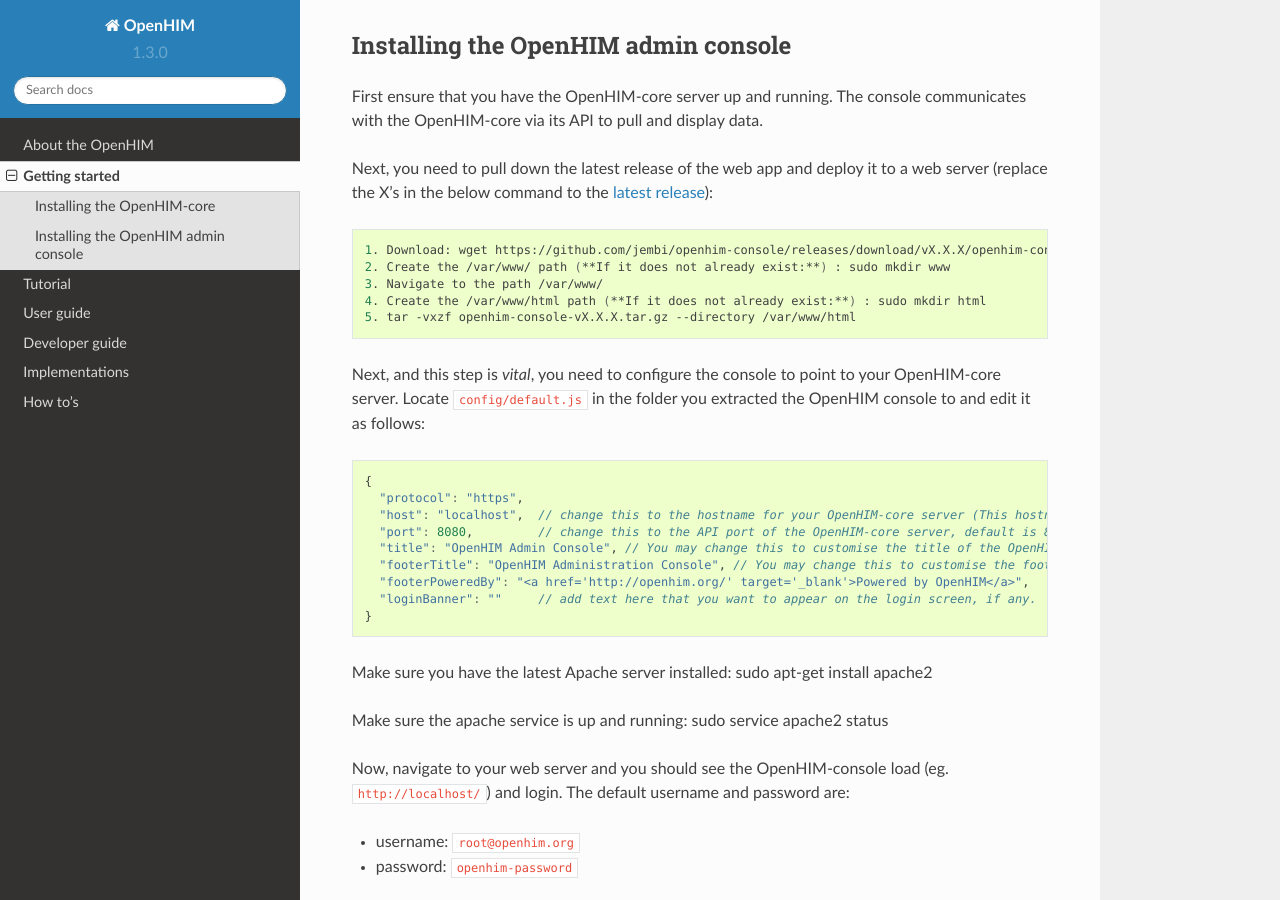
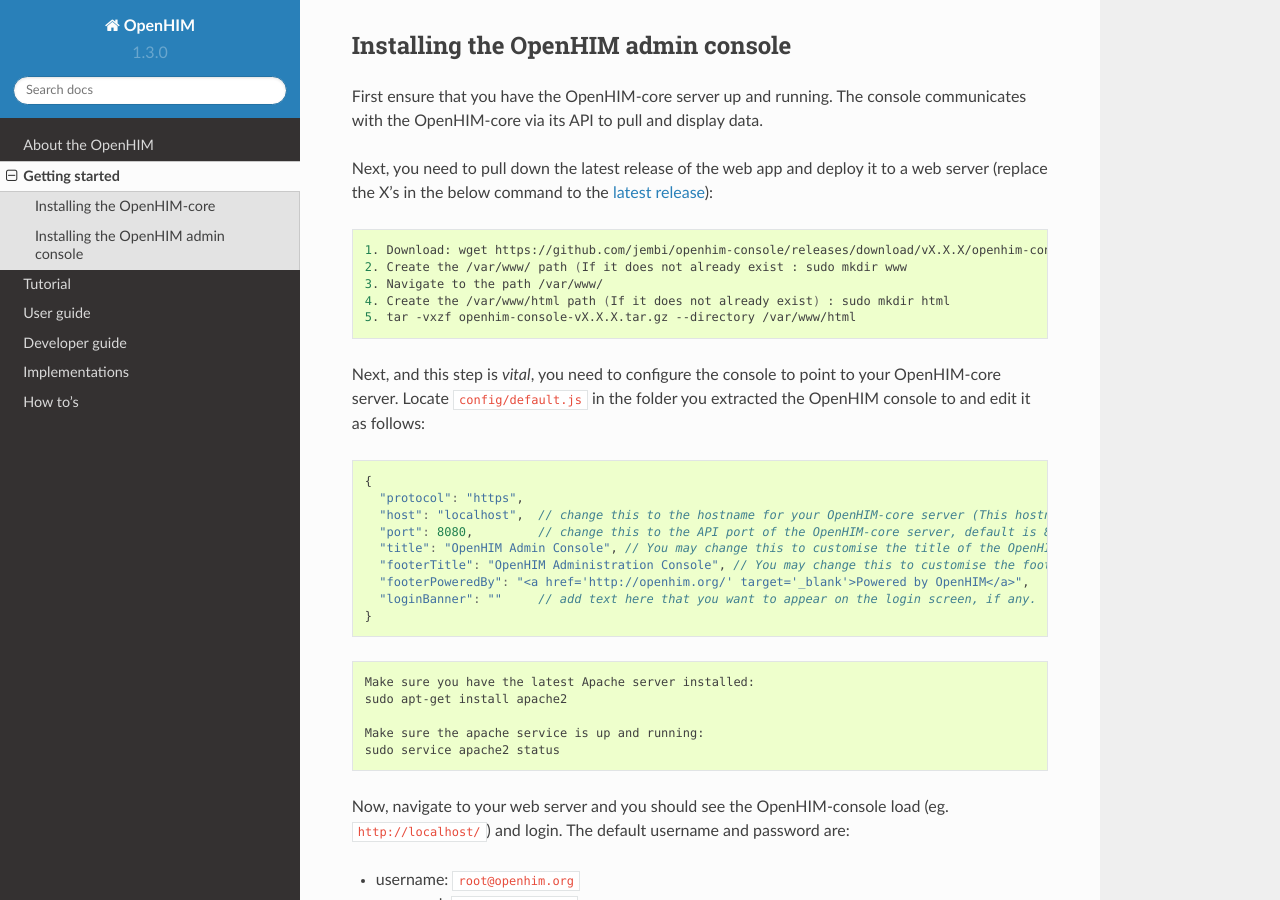
Before and after one commit to jembi/openhim-core-js, a Sphinx documentation site: the page built from docs/getting-started.md, in a window 1280 px wide and 900 px high, scrolled down 1955 px. Built offline with Sphinx 7.4.7 and the Read the Docs theme 2.0.0, drawn with Linux system fonts in a browser that asks for light colours.

Commit message:
Update getting-started.md

````diff
--- a/docs/getting-started.md
+++ b/docs/getting-started.md
@@ -81,9 +81,9 @@
 
 ```sh
 1. Download: wget https://github.com/jembi/openhim-console/releases/download/vX.X.X/openhim-console-vX.X.X.tar.gz
-2. Create the /var/www/ path (**If it does not already exist:**) : sudo mkdir www
+2. Create the /var/www/ path (If it does not already exist : sudo mkdir www
 3. Navigate to the path /var/www/
-4. Create the /var/www/html path (**If it does not already exist:**) : sudo mkdir html
+4. Create the /var/www/html path (If it does not already exist) : sudo mkdir html
 5. tar -vxzf openhim-console-vX.X.X.tar.gz --directory /var/www/html
 ```
 
@@ -100,12 +100,13 @@
   "loginBanner": ""     // add text here that you want to appear on the login screen, if any.
 }
 ```
-
+```sh
 Make sure you have the latest Apache server installed:
 sudo apt-get install apache2
 
 Make sure the apache service is up and running:
 sudo service apache2 status
+```
 
 Now, navigate to your web server and you should see the OpenHIM-console load (eg. `http://localhost/`) and login. The default username and password are:
 
````
